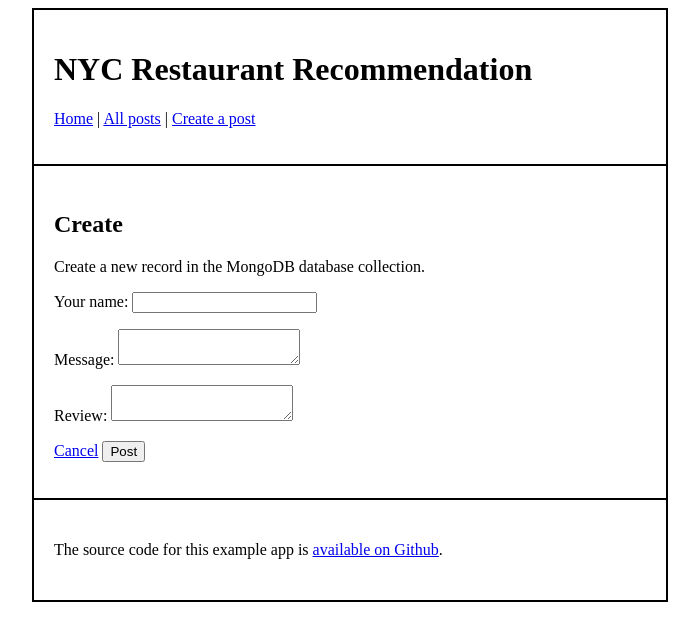
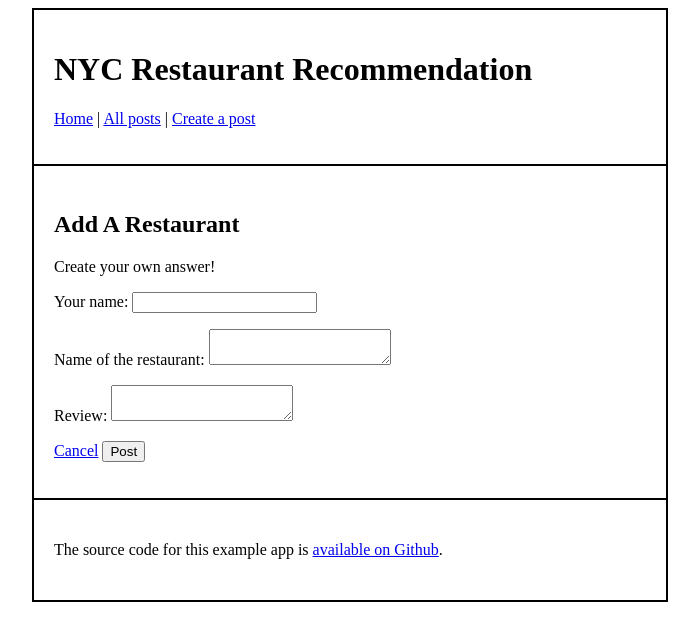
Before and after one commit to demig5/webapp, a Flask app: page /create in a window 1280 px wide. Shown: the top 641 px of the page, without its empty margins (290-989 px from the left). Run offline with Flask 2, Linux system fonts and the light colour scheme; parts of the project's set-up code (start-up, migrations or seed data) failed here and were passed over.

Commit message:
try again

```diff
--- a/app.py
+++ b/app.py
@@ -64,7 +64,7 @@ def create_post():
     Accepts the form submission data for a new document and saves the document to the database.
     """
     name = request.form['fname']
-    message = request.form['fmessage']
+    restaurant = request.form['frestaurant']
     review = request.form["freview"]
 
 
@@ -72,7 +72,8 @@ def create_post():
     # create a new document with the data the user entered
     doc = {
         "name": name,
-        "message": message,
+        "restaurant": restaurant,
+        "review": review,
         "created_at": datetime.datetime.utcnow()
     }
     db.exampleapp.insert_one(doc) # insert a new document
@@ -97,12 +98,14 @@ def edit_post(mongoid):
     Accepts the form submission data for the specified document and updates the document in the database.
     """
     name = request.form['fname']
-    message = request.form['fmessage']
+    restaurant = request.form['frestaurant']
+    review = request.form['freview']
 
     doc = {
         # "_id": ObjectId(mongoid),
         "name": name,
-        "message": message,
+        "restaurant": restaurant,
+        "review": review,
         "created_at": datetime.datetime.utcnow()
     }
 
--- a/templates/create.html
+++ b/templates/create.html
@@ -1,11 +1,11 @@
 {% extends 'base.html' %} {% block container %}
-<h2>Create</h2>
-<p>Create a new record in the MongoDB database collection.</p>
+<h2>Add A Restaurant</h2>
+<p>Create your own answer!</p>
 <form method="POST" action="{{ url_for('create_post') }}">
   <p>Your name: <input type="text" id="fname" name="fname" /><br /></p>
   <p>
-    Message:
-    <textarea type="text" id="fmessage" name="fmessage"></textarea>
+    Name of the restaurant:
+    <textarea type="text" id="frestaurant" name="fmessage"></textarea>
   </p>
   <p>
     Review:
--- a/templates/edit.html
+++ b/templates/edit.html
@@ -1,14 +1,14 @@
 {% extends 'base.html' %} {% block container %}
 <h2>Update</h2>
-<p>Edit a record in the MongoDB database collection.</p>
+<p>Edit a record.</p>
 <form method="POST" action="{{ url_for('edit_post', mongoid=mongoid) }}">
   <p>
     Your name:
     <input type="text" id="fname" name="fname" value="{{doc.name}}" /><br />
   </p>
   <p>
-    Message:
-    <textarea id="fmessage" name="fmessage">{{doc.message}}</textarea>
+    Name of the Restaurant:
+    <textarea id="frestaurant" name="frestaurant">{{doc.restaurant}}</textarea>
   </p>
   <p>
     <a href="{{ url_for('read')}}">Cancel</a>
--- a/templates/read.html
+++ b/templates/read.html
@@ -14,7 +14,7 @@
             </br>
         </p>
         <p>
-            {{ doc.message }}
+            {{ doc.restaurant }}
         </p>
 
     </div>
```
